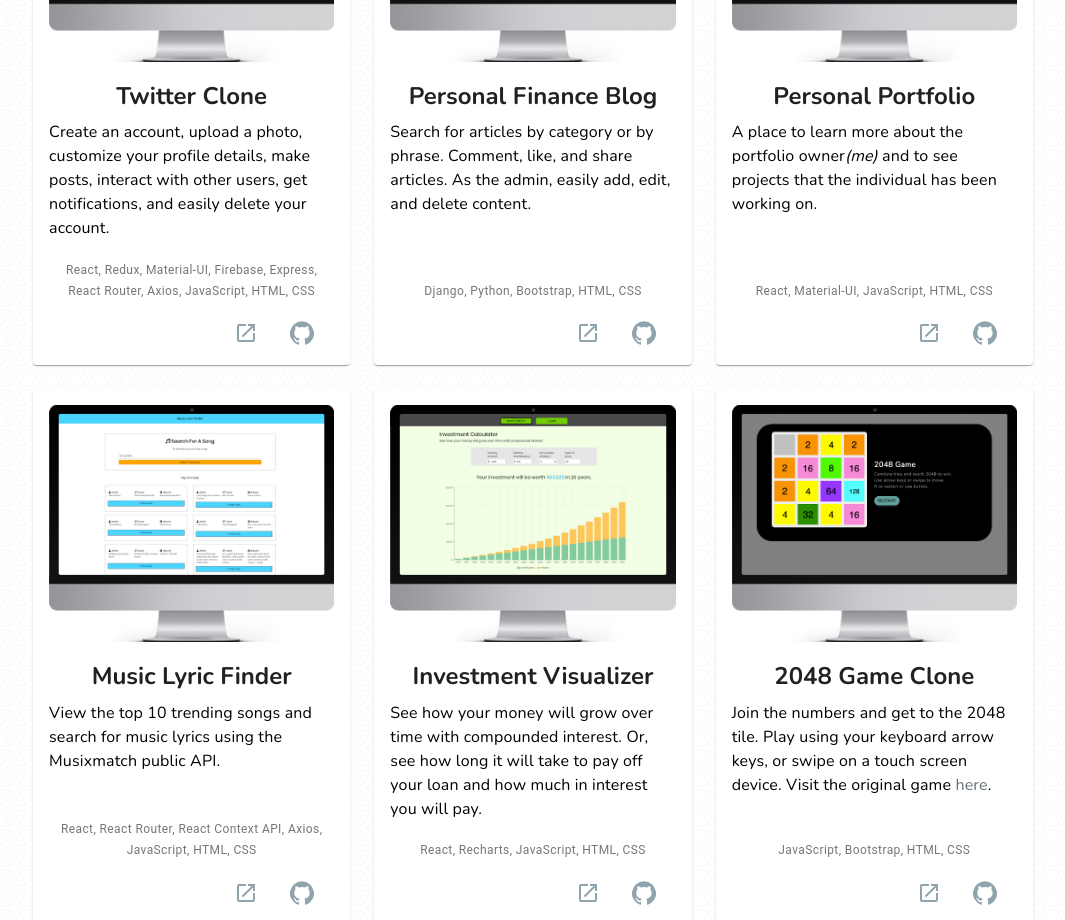
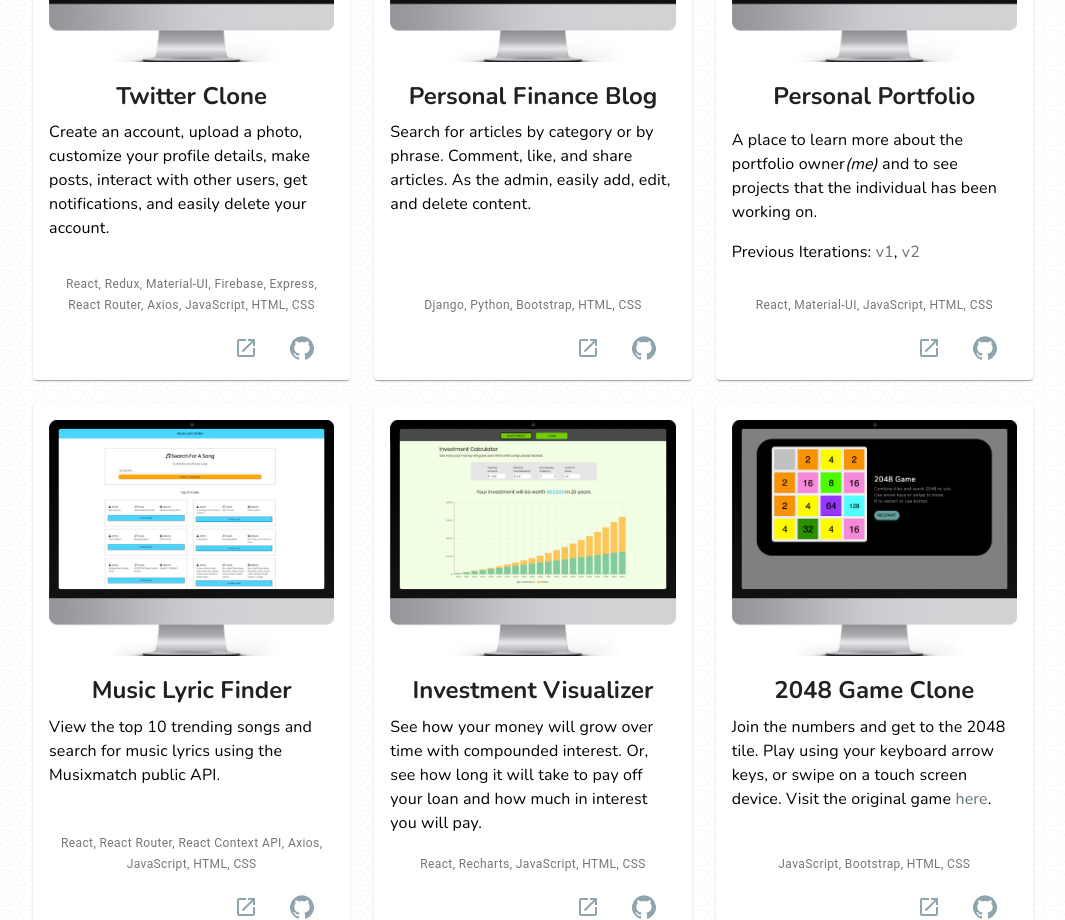
Before and after one commit to jaimelovera/online-portfolio-v3, a React (Create React App) app: page / in a window 1280 px wide. Shown: the part 1940-2860 px from the top of the page, without its empty margins (107-1172 px from the left). Built offline with nearby package versions, Linux system fonts and the light colour scheme.

Commit message:
added previus iterations of 'Personal Portfolio' project

```diff
--- a/src/components/sections/intro/Intro.js
+++ b/src/components/sections/intro/Intro.js
@@ -28,7 +28,7 @@ const styles = (theme) => ({
   jaimeLovera: {
     fontWeight: 800,
     position: "relative",
-    transform: "translateY(calc(-100vh - 100px))",
+    transform: "translateY(-100vh)",
   },
   jaimeLoveraAnimate: {
     animation: "slideFromY 1.75s forwards",
@@ -36,7 +36,7 @@ const styles = (theme) => ({
   },
   shortInfo: {
     position: "relative",
-    transform: "translateX(calc(-100vw))",
+    transform: "translateX(-100vw)",
   },
   shortInfoAnimate: {
     animation: "slideFromX 1.5s forwards",
@@ -46,7 +46,7 @@ const styles = (theme) => ({
     maxWidth: 500,
     padding: "20px 0 140px 0",
     position: "relative",
-    transform: "translateX(calc(-100vw))",
+    transform: "translateX(-100vw)",
   },
   longInfoAnimate: {
     animation: "slideFromX 2.5s forwards",
--- a/src/components/sections/projects/Projects.js
+++ b/src/components/sections/projects/Projects.js
@@ -66,8 +66,20 @@ function Projects(props) {
             gitHubLink="https://github.com/jaimelovera/online-portfolio-v3"
             visitLink="https://www.jaimelovera.com/"
           >
-            A place to learn more about the portfolio owner<i>(me)</i> and to
-            see projects that the individual has been working on.
+            <p>
+              A place to learn more about the portfolio owner<i>(me)</i> and to
+              see projects that the individual has been working on.
+            </p>
+            <p>
+              Previous Iterations:{" "}
+              <MyHoverLink href="https://jaimelovera.github.io/online-portfolio-v1/index.html">
+                v1
+              </MyHoverLink>
+              ,{" "}
+              <MyHoverLink href="https://jaimelovera.github.io/online-portfolio-v2/">
+                v2
+              </MyHoverLink>
+            </p>
           </ProjectCardGridItem>
           <ProjectCardGridItem
             image={musicLyricFinderImg}
```
